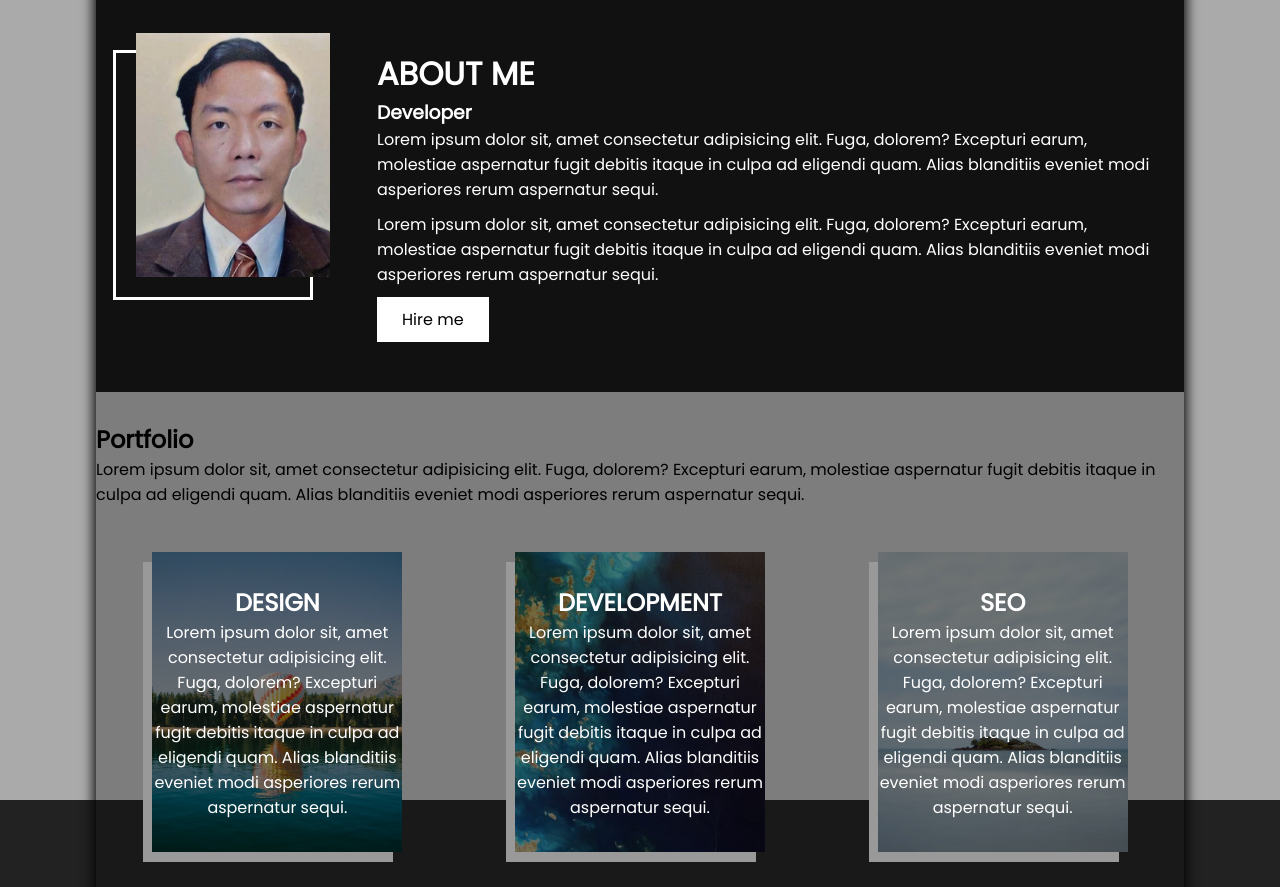
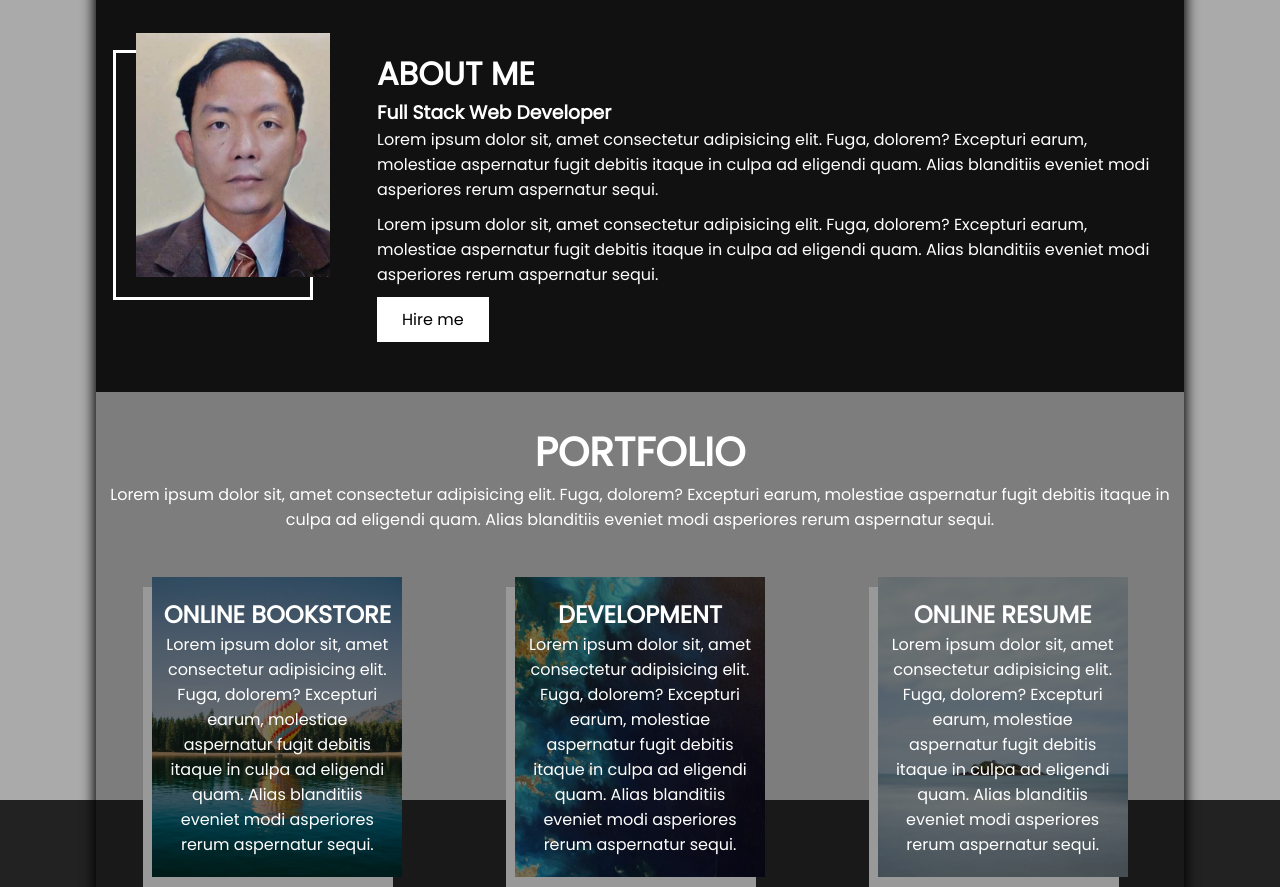
Before and after one commit to DennisPelausa/Online-Portfolio, a plain HTML site: page index.html in a window 1280 px wide. Shown: the part 800-1687 px from the top of the page. Drawn offline with Linux system fonts and the light colour scheme.

Commit message:
skeletal design

```diff
--- a/css/style.css
+++ b/css/style.css
@@ -277,6 +277,7 @@ section {
     align-items: center;
     color: white;
     text-align: center;
+    padding: 10px;
 }
 
 .box-text h2 {
--- a/index.html
+++ b/index.html
@@ -60,7 +60,7 @@
             </div>
             <div class="about-infor">
                 <h2>About me</h2>
-                <h3>Developer</h3>
+                <h3>Full Stack Web Developer</h3>
                 <p>Lorem ipsum dolor sit, amet consectetur adipisicing elit. Fuga, dolorem? Excepturi
                     earum, molestiae aspernatur fugit debitis itaque in culpa ad
                     eligendi quam. Alias blanditiis eveniet modi asperiores rerum aspernatur sequi.
@@ -73,7 +73,7 @@
             </div>
         </div>
             <div id="services">
-                <div class="servces-text">
+                <div class="services-text">
                     <h2>Portfolio</h2>
                     <p>Lorem ipsum dolor sit, amet consectetur adipisicing elit. Fuga, dolorem? Excepturi
                         earum, molestiae aspernatur fugit debitis itaque in culpa ad
@@ -84,7 +84,7 @@
                     <div class="box-thumb">
                         <img src="image/balloon.jpg" alt="">
                         <div class="box-text">
-                                <h2>Design</h2>
+                                <h2>Online Bookstore</h2>
                                 <p>Lorem ipsum dolor sit, amet consectetur adipisicing elit. Fuga, dolorem? Excepturi
                                     earum, molestiae aspernatur fugit debitis itaque in culpa ad
                                     eligendi quam. Alias blanditiis eveniet modi asperiores rerum aspernatur sequi.
@@ -104,7 +104,7 @@
                     <div class="box-thumb">
                         <img src="image/island.jpg" alt="">
                         <div class="box-text">
-                                <h2>SEO</h2>
+                                <h2>Online Resume </h2>
                                 <p>Lorem ipsum dolor sit, amet consectetur adipisicing elit. Fuga, dolorem? Excepturi
                                     earum, molestiae aspernatur fugit debitis itaque in culpa ad
                                     eligendi quam. Alias blanditiis eveniet modi asperiores rerum aspernatur sequi.
```
